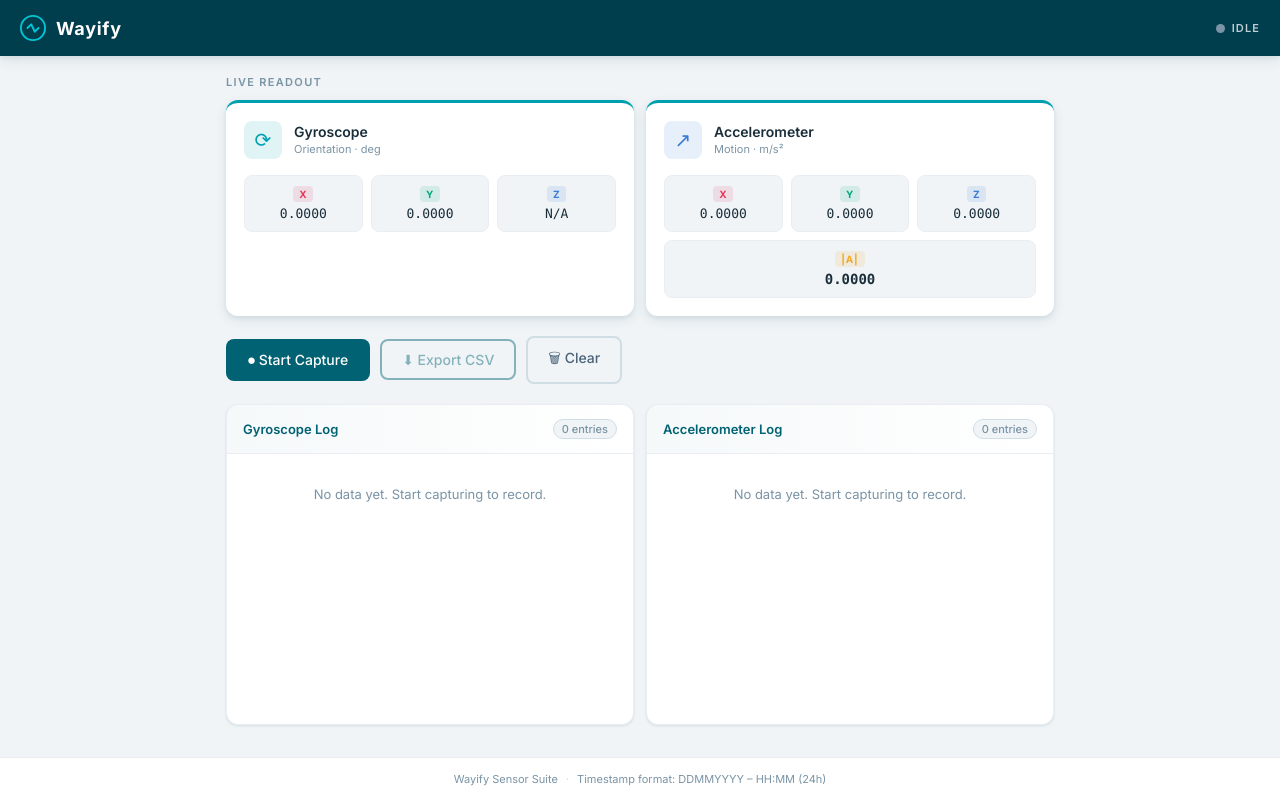
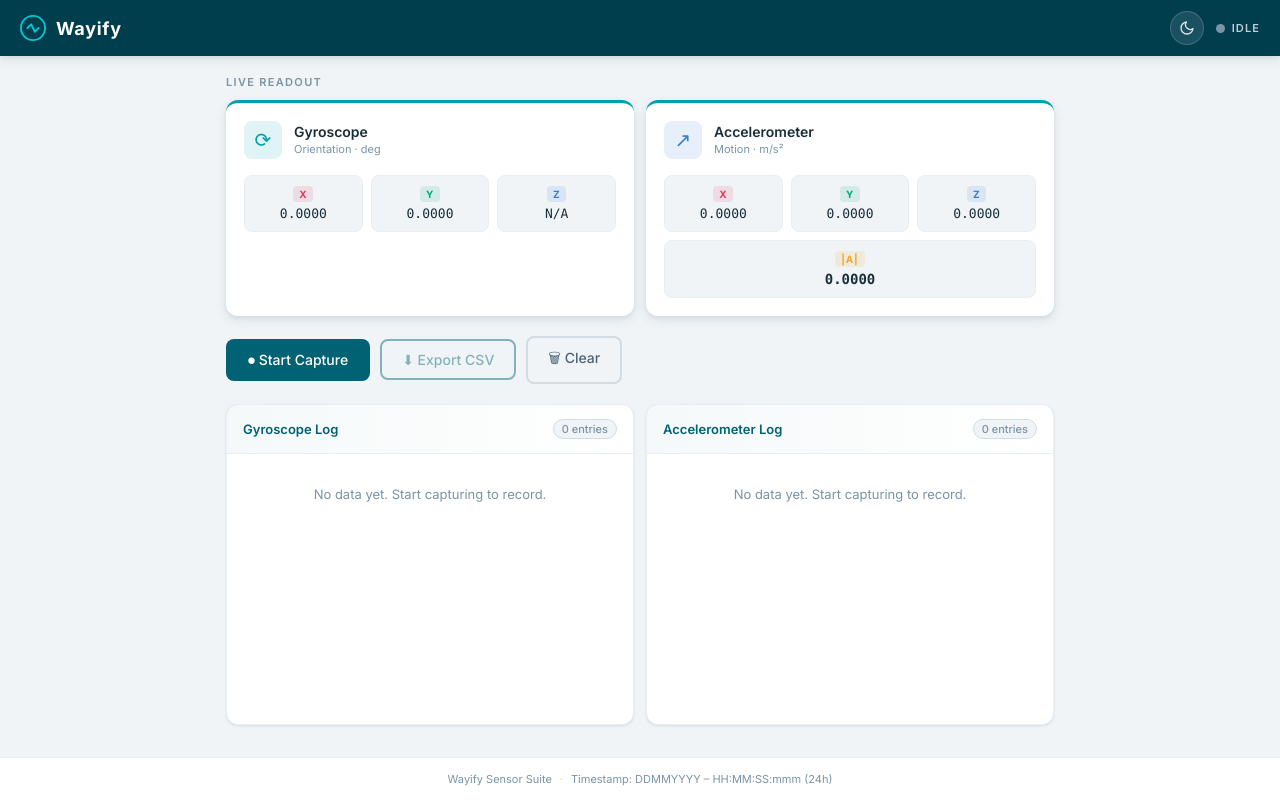
Before and after one commit to 11J20/Wayify, a Svelte app: page / in a window 1280 px wide. Built offline with nearby package versions, Linux system fonts and the light colour scheme.

Commit message:
added support for seconds and milisecond capture, added support for dark mode

```diff
--- a/src/App.svelte
+++ b/src/App.svelte
@@ -18,24 +18,38 @@
   let accelLive = $state({ x: 0, y: 0, z: 0, abs: 0 });
   let accelSource = $state<'gravity' | 'linear' | 'none'>('none');
 
-  let isCapturing  = $state(false);
-  let permGranted  = $state(false);
-  let permPending  = $state(false);
-  let errorMsg     = $state('');
+  let isCapturing    = $state(false);
+  let permGranted    = $state(false);
+  let permPending    = $state(false);
+  let errorMsg       = $state('');
   let sensorSupported = $state(true);
+
+  // Dark mode – respects OS preference, persists manual override
+  let darkMode = $state(
+    localStorage.getItem('wayify-dark') !== null
+      ? localStorage.getItem('wayify-dark') === 'true'
+      : window.matchMedia('(prefers-color-scheme: dark)').matches
+  );
+
+  function toggleDark() {
+    darkMode = !darkMode;
+    localStorage.setItem('wayify-dark', String(darkMode));
+  }
 
   let gyroRef:  HTMLDivElement;
   let accelRef: HTMLDivElement;
 
   // ── Helpers ───────────────────────────────────────────────────────
   function formatTs(): string {
-    const now = new Date();
+    const now  = new Date();
     const dd   = String(now.getDate()).padStart(2, '0');
     const mm   = String(now.getMonth() + 1).padStart(2, '0');
     const yyyy = now.getFullYear();
     const hh   = String(now.getHours()).padStart(2, '0');
     const min  = String(now.getMinutes()).padStart(2, '0');
-    return `${dd}${mm}${yyyy} - ${hh}:${min}`;
+    const ss   = String(now.getSeconds()).padStart(2, '0');
+    const ms   = String(now.getMilliseconds()).padStart(3, '0');
+    return `${dd}${mm}${yyyy} - ${hh}:${min}:${ss}:${ms}`;
   }
 
   function fix(n: number) { return n.toFixed(4); }
@@ -201,7 +215,7 @@
 
 <!-- ── Markup ──────────────────────────────────────────────────────── -->
 
-<div class="shell">
+<div class="shell" class:dark={darkMode}>
 
   <!-- Top Bar -->
   <header class="topbar">
@@ -212,9 +226,35 @@
       </svg>
       <span class="topbar__name">Wayify</span>
     </div>
-    <div class="topbar__status">
-      <span class="status-dot" class:active={isCapturing}></span>
-      <span class="status-label">{isCapturing ? 'LIVE' : 'IDLE'}</span>
+    <div class="topbar__right">
+      <!-- Dark mode toggle -->
+      <button
+        id="btn-dark"
+        class="dark-toggle"
+        onclick={toggleDark}
+        aria-label="Toggle dark mode"
+        title={darkMode ? 'Switch to light mode' : 'Switch to dark mode'}
+      >
+        {#if darkMode}
+          <!-- Sun icon -->
+          <svg viewBox="0 0 24 24" fill="none" stroke="currentColor" stroke-width="2" stroke-linecap="round" stroke-linejoin="round">
+            <circle cx="12" cy="12" r="5"/>
+            <line x1="12" y1="1" x2="12" y2="3"/><line x1="12" y1="21" x2="12" y2="23"/>
+            <line x1="4.22" y1="4.22" x2="5.64" y2="5.64"/><line x1="18.36" y1="18.36" x2="19.78" y2="19.78"/>
+            <line x1="1" y1="12" x2="3" y2="12"/><line x1="21" y1="12" x2="23" y2="12"/>
+            <line x1="4.22" y1="19.78" x2="5.64" y2="18.36"/><line x1="18.36" y1="5.64" x2="19.78" y2="4.22"/>
+          </svg>
+        {:else}
+          <!-- Moon icon -->
+          <svg viewBox="0 0 24 24" fill="none" stroke="currentColor" stroke-width="2" stroke-linecap="round" stroke-linejoin="round">
+            <path d="M21 12.79A9 9 0 1 1 11.21 3 7 7 0 0 0 21 12.79z"/>
+          </svg>
+        {/if}
+      </button>
+      <div class="topbar__status">
+        <span class="status-dot" class:active={isCapturing}></span>
+        <span class="status-label">{isCapturing ? 'LIVE' : 'IDLE'}</span>
+      </div>
     </div>
   </header>
 
@@ -412,7 +452,7 @@
   <footer class="footer">
     <span>Wayify Sensor Suite</span>
     <span class="footer__sep">·</span>
-    <span>Timestamp format: DDMMYYYY – HH:MM (24h)</span>
+    <span>Timestamp: DDMMYYYY – HH:MM:SS:mmm (24h)</span>
   </footer>
 
 </div><!-- /shell -->
@@ -468,6 +508,43 @@
     align-items: center;
     gap: 7px;
   }
+
+  .topbar__right {
+    display: flex;
+    align-items: center;
+    gap: 12px;
+  }
+
+  /* ── Dark mode toggle ────────────────────── */
+  .dark-toggle {
+    display: flex;
+    align-items: center;
+    justify-content: center;
+    width: 34px;
+    height: 34px;
+    border-radius: 50%;
+    background: rgba(255,255,255,0.10);
+    border: 1px solid rgba(255,255,255,0.18);
+    color: rgba(255,255,255,0.85);
+    cursor: pointer;
+    transition: background var(--transition-fast), transform var(--transition-fast), box-shadow var(--transition-fast);
+    padding: 0;
+    flex-shrink: 0;
+  }
+
+  .dark-toggle svg {
+    width: 16px;
+    height: 16px;
+    transition: transform var(--transition-normal);
+  }
+
+  .dark-toggle:hover {
+    background: rgba(255,255,255,0.20);
+    box-shadow: 0 0 0 3px rgba(0,200,215,0.25);
+    transform: rotate(15deg);
+  }
+
+  .dark-toggle:active { transform: scale(0.92); }
 
   .status-dot {
     width: 9px;
@@ -844,4 +921,63 @@
   }
 
   .footer__sep { opacity: 0.4; }
+
+  /* ── Dark mode overrides ─────────────────── */
+
+  /* Table row hover */
+  :global(.dark) .log-table tbody tr:hover td {
+    background: rgba(0,200,215,0.04);
+  }
+
+  /* Axis item background */
+  :global(.dark) .axis-item {
+    background: var(--color-border-subtle);
+    border-color: var(--color-border);
+  }
+
+  /* Log panel header gradient */
+  :global(.dark) .log-panel__head {
+    background: linear-gradient(to right, rgba(0,200,215,0.06), transparent);
+  }
+
+  /* Log panel count badge */
+  :global(.dark) .log-panel__count {
+    background: var(--color-border);
+  }
+
+  /* Sensor card top border */
+  :global(.dark) .sensor-card {
+    border-top-color: var(--color-brand-secondary);
+  }
+
+  /* Ghost button */
+  :global(.dark) .btn--ghost:hover {
+    background: var(--color-border);
+  }
+
+  /* Outline button */
+  :global(.dark) .btn--outline {
+    border-color: var(--color-brand-accent);
+    color: var(--color-brand-accent);
+  }
+  :global(.dark) .btn--outline:hover:not(:disabled) {
+    background: rgba(0,200,215,0.08);
+  }
+
+  /* Error / info banners */
+  :global(.dark) .error-banner {
+    background: rgba(220,53,69,0.12);
+    border-color: rgba(220,53,69,0.35);
+  }
+  :global(.dark) .info-banner {
+    background: rgba(0,200,215,0.08);
+    border-color: rgba(0,200,215,0.25);
+    color: var(--color-brand-accent);
+  }
+
+  /* Log table sticky header */
+  :global(.dark) .log-table thead th {
+    background: var(--color-surface);
+  }
+
 </style>
--- a/src/app.css
+++ b/src/app.css
@@ -2,7 +2,7 @@
 
 @import url('https://fonts.googleapis.com/css2?family=Inter:wght@300;400;500;600;700&display=swap');
 
-/* ── Design Tokens ───────────────────────────── */
+/* ── Design Tokens – Light ───────────────────── */
 :root {
   /* Brand palette – Merck-style teal/navy */
   --color-brand-primary:   #006272;
@@ -13,7 +13,6 @@
   /* Surface */
   --color-bg:              #f0f4f7;
   --color-surface:         #ffffff;
-  --color-surface-raised:  #ffffff;
   --color-border:          #d0dde5;
   --color-border-subtle:   #e8eef3;
 
@@ -56,6 +55,34 @@
   --transition-slow:   0.4s ease;
 }
 
+/* ── Design Tokens – Dark (class-based, no media-query flash) ──── */
+.dark {
+  --color-brand-primary:   #00c8d7;
+  --color-brand-secondary: #00a0af;
+  --color-brand-accent:    #00e5f5;
+  --color-brand-dark:      #001e26;
+
+  --color-bg:              #0d1a20;
+  --color-surface:         #152530;
+  --color-border:          #1e3340;
+  --color-border-subtle:   #172c38;
+
+  --color-text-primary:    #e2edf3;
+  --color-text-secondary:  #8ab3c5;
+  --color-text-muted:      #4e7a90;
+  --color-text-on-dark:    #ffffff;
+
+  /* Keep channel colours vivid but slightly lighter on dark */
+  --color-x:   #ff5c7a;
+  --color-y:   #1fd19e;
+  --color-z:   #5b96f5;
+  --color-abs: #ffc147;
+
+  --shadow-sm:  0 1px 3px rgba(0,0,0,0.35), 0 1px 2px rgba(0,0,0,0.25);
+  --shadow-md:  0 4px 12px rgba(0,0,0,0.40), 0 2px 4px rgba(0,0,0,0.30);
+  --shadow-lg:  0 10px 30px rgba(0,0,0,0.50), 0 4px 8px rgba(0,0,0,0.35);
+}
+
 /* ── Reset ───────────────────────────────────── */
 *, *::before, *::after { box-sizing: border-box; }
 
```
